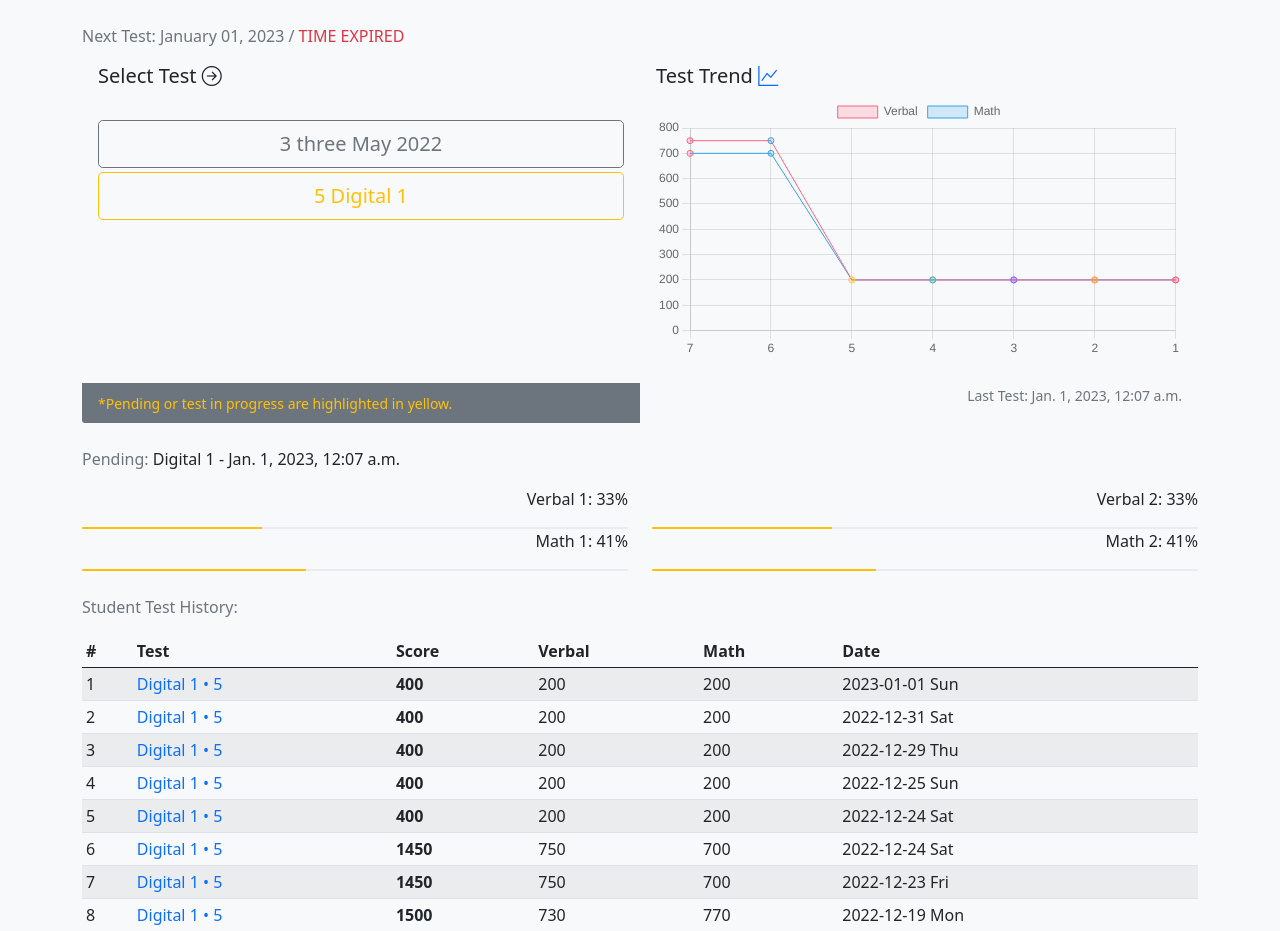
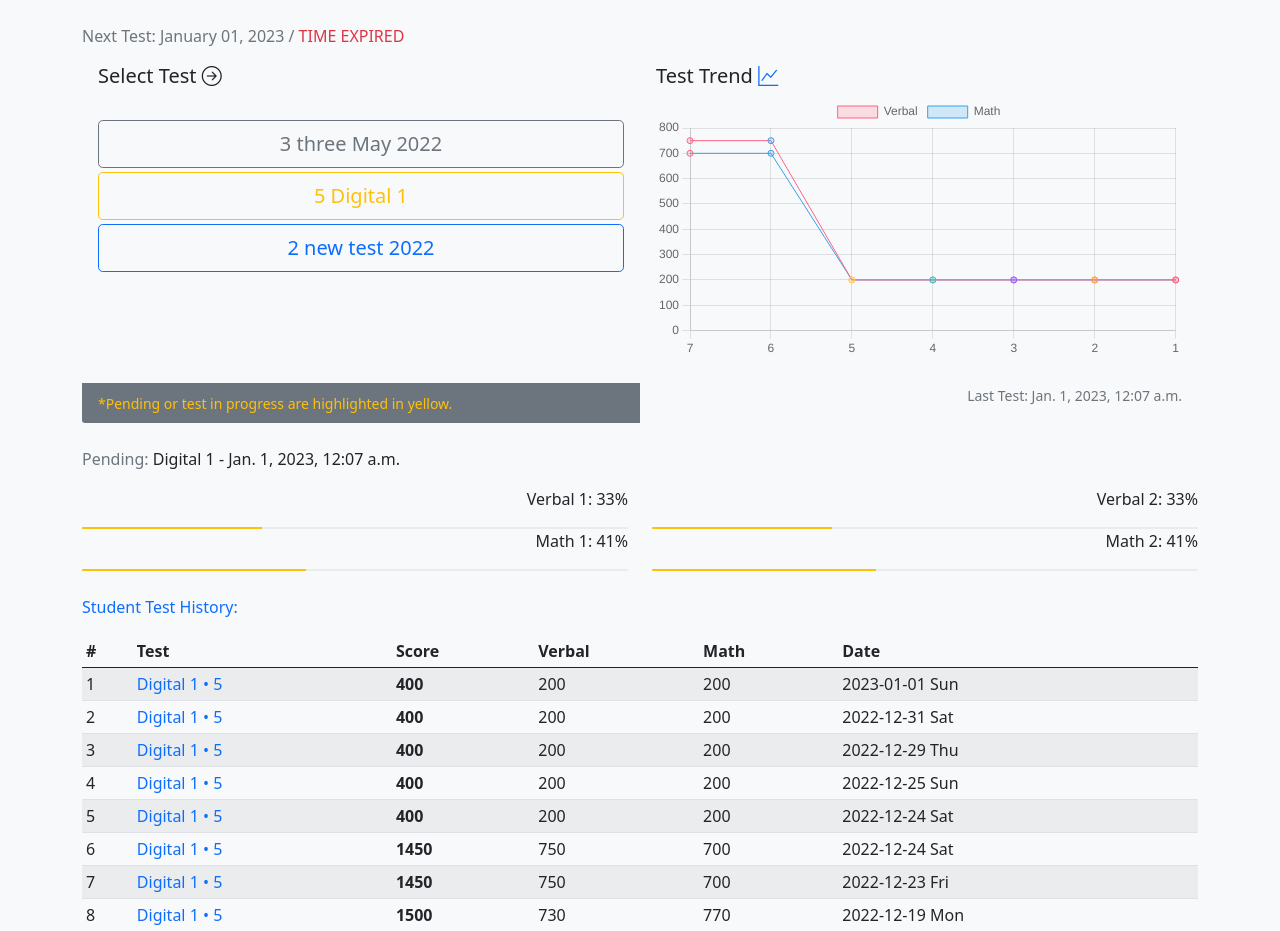
Before and after one commit to turbonium335i/pltm, a Django app: page / in a window 1280 px wide. Shown: the part 48-979 px from the top of the page. Run offline with Django 4.2, Linux system fonts and the light colour scheme; a user stored in the database is signed in; data comes from the database, SQL or seed files in the repository; both versions use the stored data as it was after the commit.

Commit message:
individual allowed tests

```diff
--- a/cbtsystem/models.py
+++ b/cbtsystem/models.py
@@ -153,8 +153,9 @@ class accountprofile(models.Model):
     status = models.BooleanField(default=False)
     signupdate = models.DateTimeField(default=datetime.now, blank=True)
     school = models.CharField(max_length=100, null=True, default='School Name')
-    age = models.PositiveIntegerField(null=True, blank=True, default=15)
+    age = models.PositiveIntegerField(null=True, blank=True, default=16)
     sex = models.CharField(max_length=100, null=True, choices=S_TYPE, blank=True)
+    allowed = models.ManyToManyField(testSpec, blank=True)
 
     comment = models.TextField(null=True, blank=True,
                              default="Write comments here.")
--- a/cbtsystem/templates/cbtsystem/index.html
+++ b/cbtsystem/templates/cbtsystem/index.html
@@ -152,6 +152,24 @@ Next Test: {{nextTest.next_test|date:"F d, Y"}} / <span id="demo" class="text-da
                     {% endif %}
                 </div>
                 {% endfor %}
+                                {% for t in allowedTest|slice:":3" %}
+                <div class="d-grid gap-2">
+                    {% if t.id == inProgressTest %}
+                    <button class="btn btn-outline-warning btn-lg mb-1 " onclick="showDetails(this)"
+                            data-testId="{{t.id}}" data-test="{{t.name}}"> {{t.id}} {{t.name}}
+
+                    </button>
+
+                    {% else %}
+
+                    <button class="btn btn-outline-primary btn-lg  mb-1   " onclick="showDetails(this)"
+                            data-testId="{{t.id}}" data-test="{{t.name}}"> {{t.id}} {{t.name}}
+
+                    </button>
+
+                    {% endif %}
+                </div>
+                {% endfor %}
 
                 <br> <br>
 
@@ -230,7 +248,8 @@ Next Test: {{nextTest.next_test|date:"F d, Y"}} / <span id="demo" class="text-da
 
     <br>
 
-    <p class="text-secondary">Student Test History:</p>
+
+    <a href="{% url 'history' %}" class="text-decoration-none"><p class="">Student Test History:</p></a>
 
     <table class="table   table-striped table-hover table-sm">
         <thead>
--- a/cbtsystem/views.py
+++ b/cbtsystem/views.py
@@ -30,6 +30,11 @@ def index(request):
 
     testQ = groupTest.objects.all()
     # query manytomany relationship
+
+    uName = User.objects.get(username=username).id
+    allowedTest = accountprofile.objects.get(userAccount=uName).allowed.all()
+    print(allowedTest)
+    # testQ = accountprofile.objects.all()
 
     try:
         testGroup = testQ[0].showTest.all()
@@ -69,6 +74,7 @@ def index(request):
                                                     "percentMA1": percentMA1,
                                                     "percentMA2": percentMA2,
                                                     "nextTest": nextTest,
+                                                    'allowedTest': allowedTest,
                                                     })
 
 
```
Also changed, not shown: cbtsystem/migrations/0024_accountprofile_showtest_alter_accountprofile_sex_and_more.py (added), cbtsystem/migrations/0025_rename_showtest_accountprofile_allowed.py (added), db.sqlite3.
